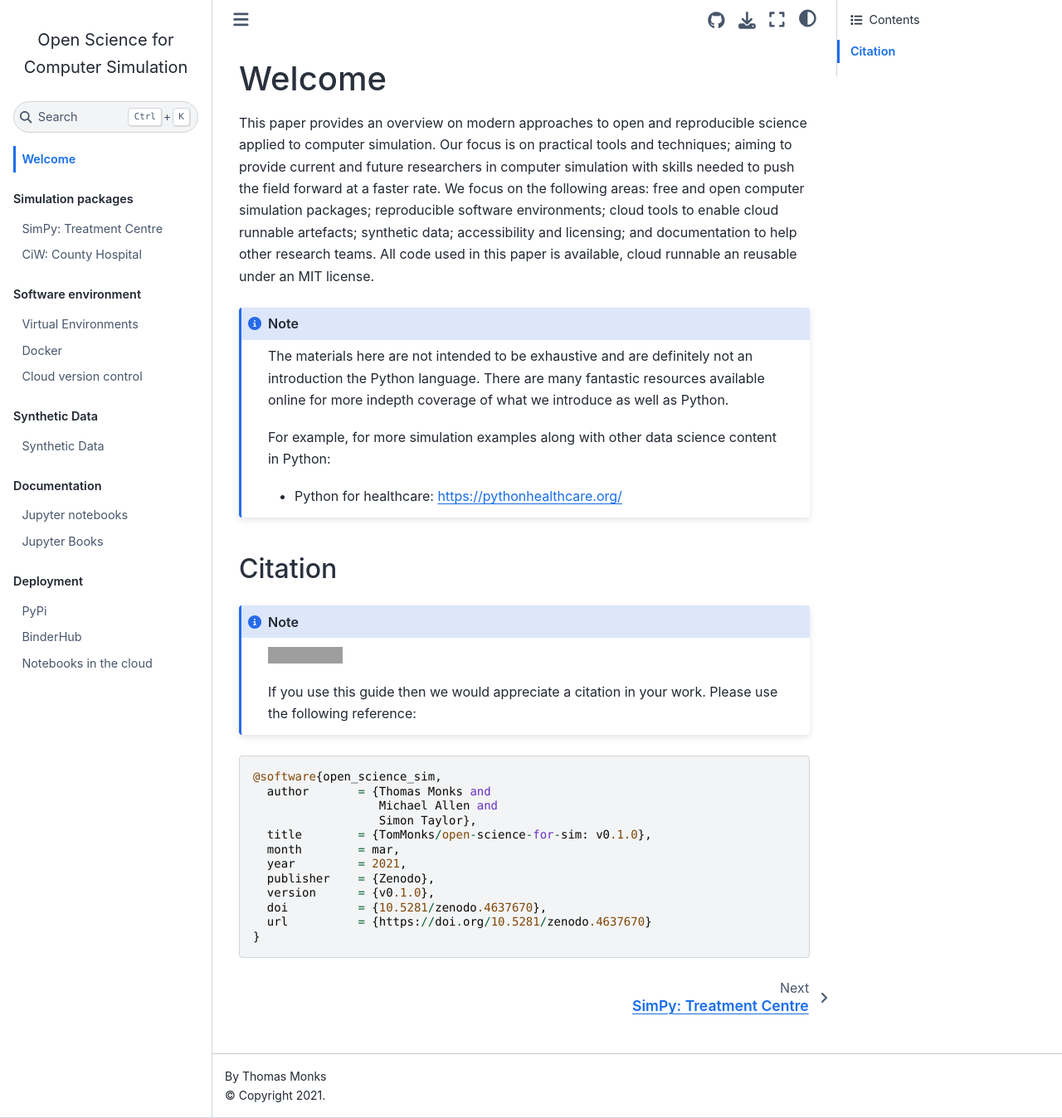
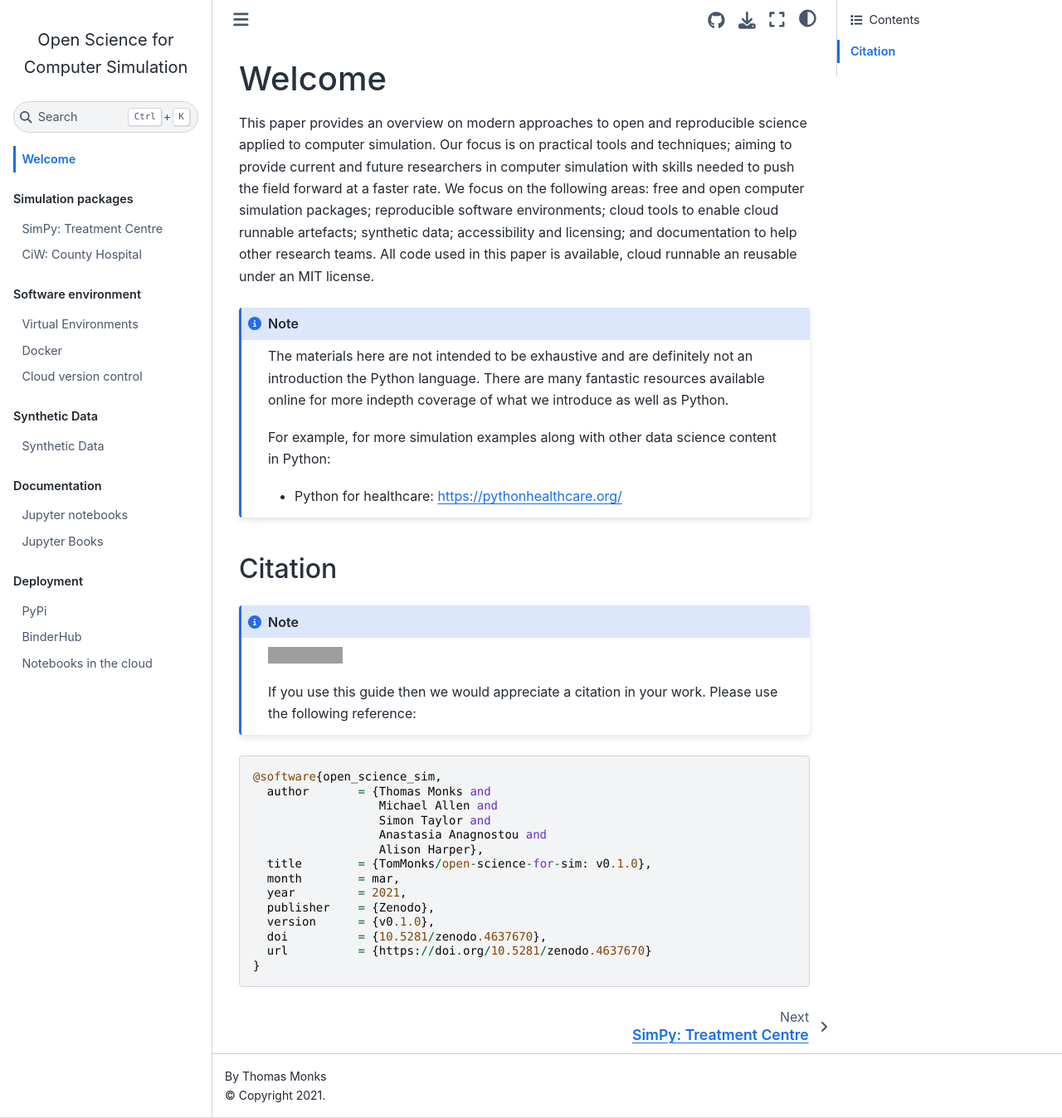
Before and after one commit to TomMonks/open-science-for-sim, a Jupyter Book: the page built from src/front_page.md, in a window 1280 px wide and 1348 px high. Shown: the whole window at 83% size. Built offline with Jupyter Book 1.0.4 settings and Sphinx 7.4.7 and the Sphinx Book theme 1.1.4, drawn with Linux system fonts in a browser that asks for light colours; grey boxes are pictures that could not be loaded.

```diff
--- a/_config.yml
+++ b/_config.yml
@@ -27,3 +27,4 @@ html:
 launch_buttons:
   binderhub_url: "https://mybinder.org"
   colab_url: "https://colab.research.google.com"
+  thebe: true
--- a/src/front_page.md
+++ b/src/front_page.md
@@ -24,7 +24,9 @@ If you use this guide then we would appreciate a citation in your work.  Please
 @software{open_science_sim,
   author       = {Thomas Monks and
                   Michael Allen and
-                  Simon Taylor},
+                  Simon Taylor and
+                  Anastasia Anagnostou and
+                  Alison Harper},
   title        = {TomMonks/open-science-for-sim: v0.1.0},
   month        = mar,
   year         = 2021,
```
